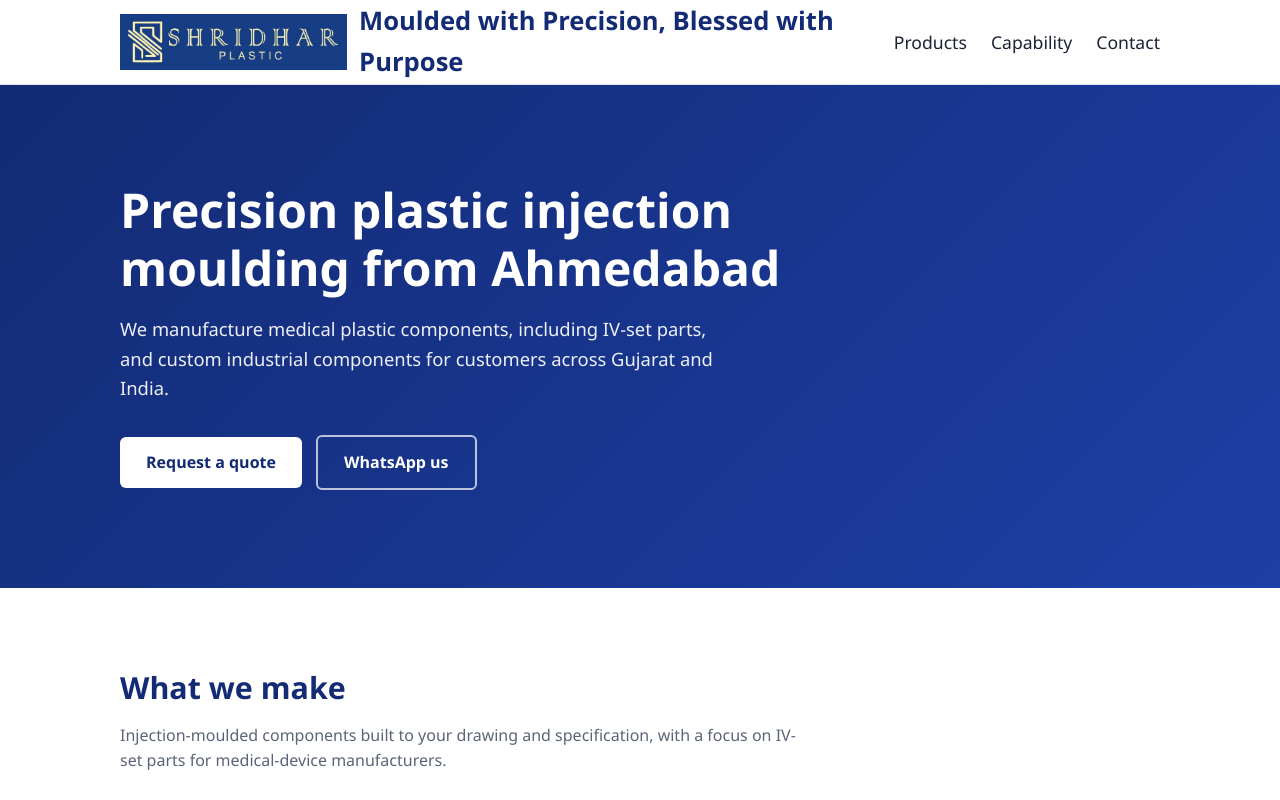
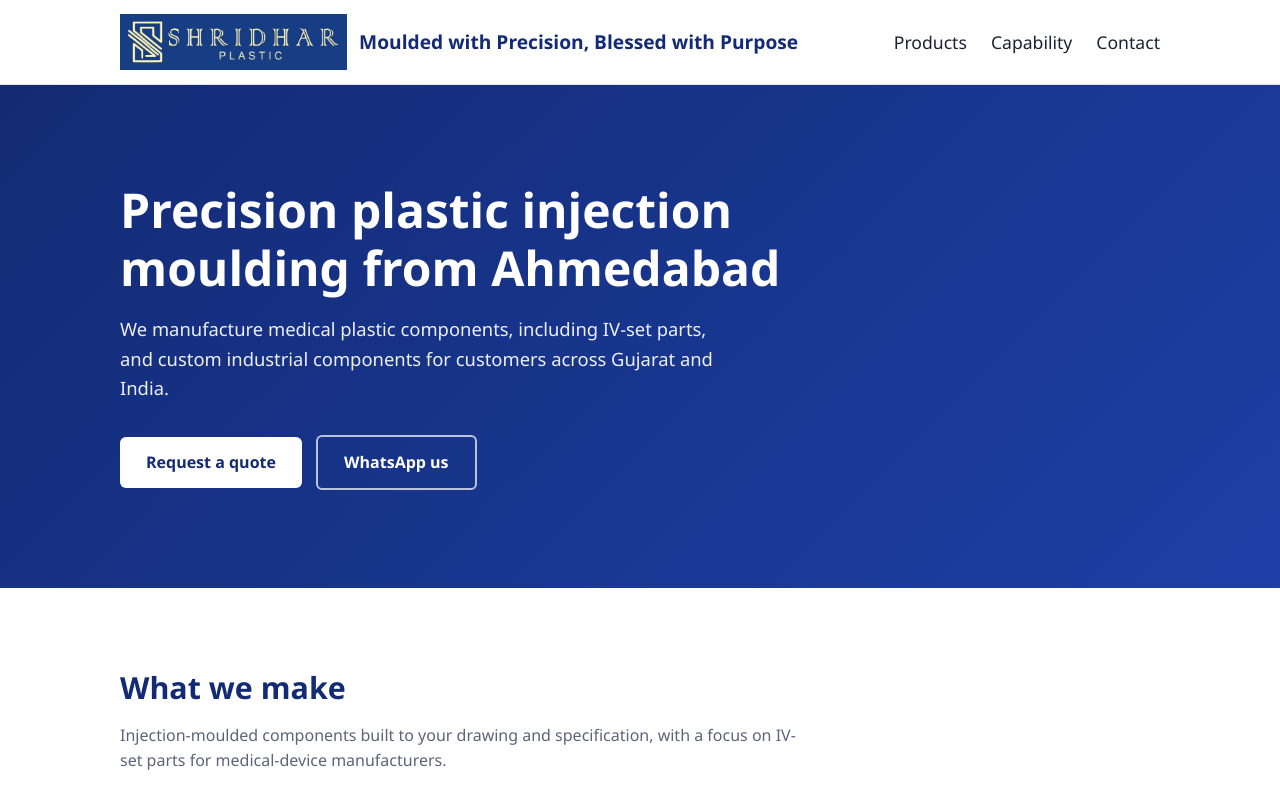
Before and after one commit to amitsuthar8/website, a plain HTML site: page index.html in a window 1280 px wide. Shown: the top 800 px of the page. Drawn offline with Linux system fonts and the light colour scheme.

Commit message:
Update index.html

```diff
--- a/index.html
+++ b/index.html
@@ -24,7 +24,7 @@
   /* Header */
   header{position:sticky;top:0;z-index:10;background:var(--white);border-bottom:1px solid var(--line)}
   .nav{display:flex;align-items:center;justify-content:space-between;height:84px}
-  .brand{display:flex;align-items:center;gap:12px;font-weight:700;font-size:1.6rem;color:var(--blue-dark)}
+  .brand{display:flex;align-items:center;gap:12px;font-weight:700;font-size:1.2rem;color:var(--blue-dark)}
   .brand-mark{width:50px;height:50px;border-radius:8px;background:var(--blue);color:#fff;display:grid;place-items:center;font-weight:800;font-size:1.1rem}
   .brand img{height:56px;width:auto}
   nav ul{display:flex;gap:24px;list-style:none}
```
